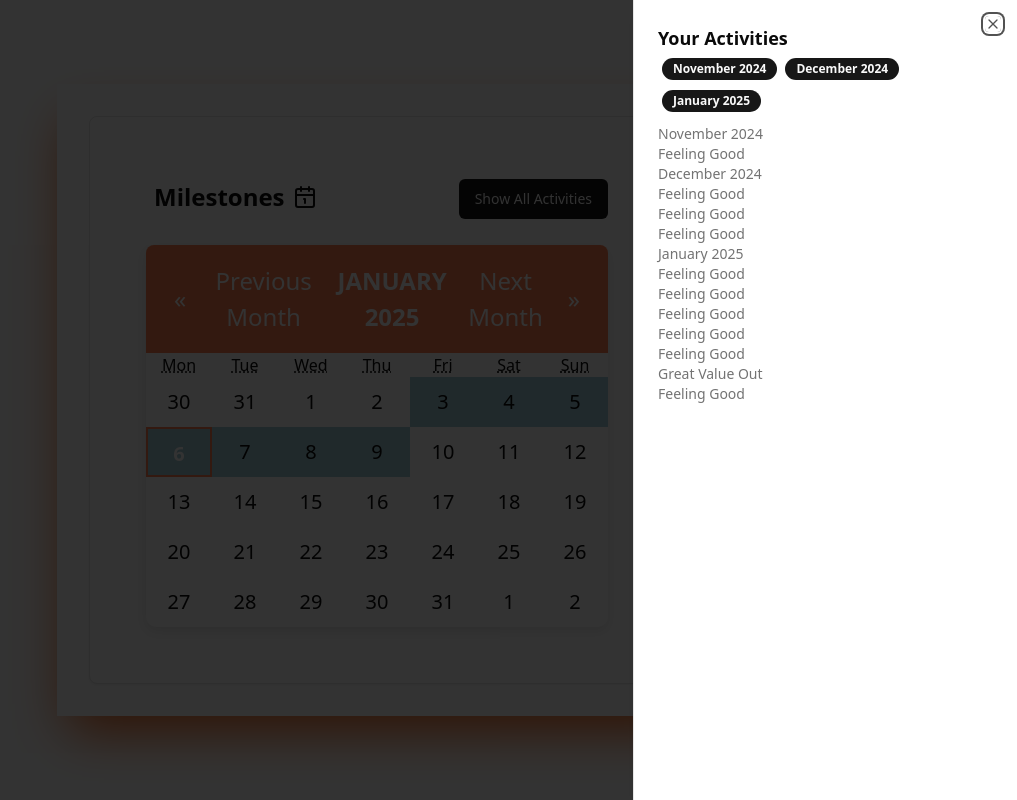
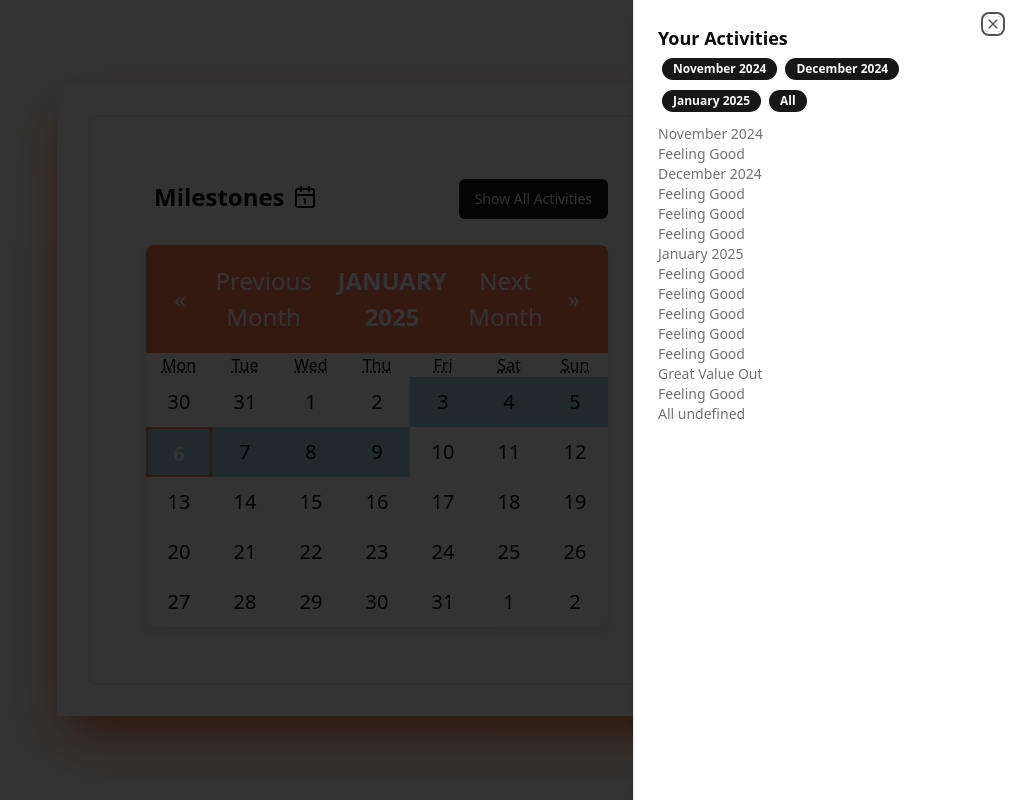
Before and after one commit to nitishprajapati5/2025goals, a Next.js app: page /details/1 in a window 1280 px wide. Both pictures are taken after a click on the button "Show All Activities". Shown: the whole page, without its empty margins (263-1280 px from the left). Built offline with nearby package versions, Linux system fonts and the light colour scheme.

Commit message:
Fixed Data Rendering Issues for Data Loading

```diff
--- a/src/app/details/[id]/_components/Calendar.js
+++ b/src/app/details/[id]/_components/Calendar.js
@@ -33,7 +33,7 @@ function CustomCalendar({mark}) {
   })
 
   const uniqueMonthsWithYear = [...new Set(monthsWithYear)]
-  // uniqueMonthsWithYear.push("All")
+  uniqueMonthsWithYear.push("All")
 
   // Handler for tile click (to select a date)
   const handleDateClick = (value) => {
@@ -86,20 +86,37 @@ function CustomCalendar({mark}) {
   }
 
   const handleMonthFilterData = (month) =>{
+    let res = {}
     if(month !== 'All'){
       const monthArray = month.split(" ");
       const currentMonth = monthArray[0];
       const year = monthArray[1];
       const monthIndex = monthNames.indexOf(currentMonth)
       const filteredData = filterByMonthAndYear(mark,monthIndex,year)
-      setSheetData(filteredData)
+      if(!res[`${currentMonth} ${year}`]){
+        res[`${currentMonth} ${year}`] = {
+          data : []
+        }
+      }
+      console.log(filteredData)
+      res[`${currentMonth} ${year}`].data = filteredData
+      console.log(res)
+      const filteredResult = Object.keys(res).map(monthYear =>{
+        return {
+          monthYear:monthYear,
+          descriptions:res[monthYear].data.map(item => item.description)
+        }
+      })
+      console.log("Filtered Data ",filteredData)
+      setSheetData(filteredResult)
     }
     else{
-      setSheetData(mark)
+      const res = OrganiseDataBasedonMonths(mark)
+      setSheetData(res)
     }
   }
 
-  function OrganiseDataBasedonMonths(){
+  function OrganiseDataBasedonMonths(mark){
     let res = {}
     !uniqueMonthsWithYear.map((idx) => {
 
@@ -211,7 +228,7 @@ function CustomCalendar({mark}) {
         <SheetDescription>
              {sheetData.length > 0 && sheetData.map((item, index) => (
                 <div key={index}>
-                  <p>{item.monthYear}</p>
+                  <span>{item.monthYear}</span>
                   <p>{item.descriptions.map((element) => (
                     <p>{element}</p>
                     ))
```
